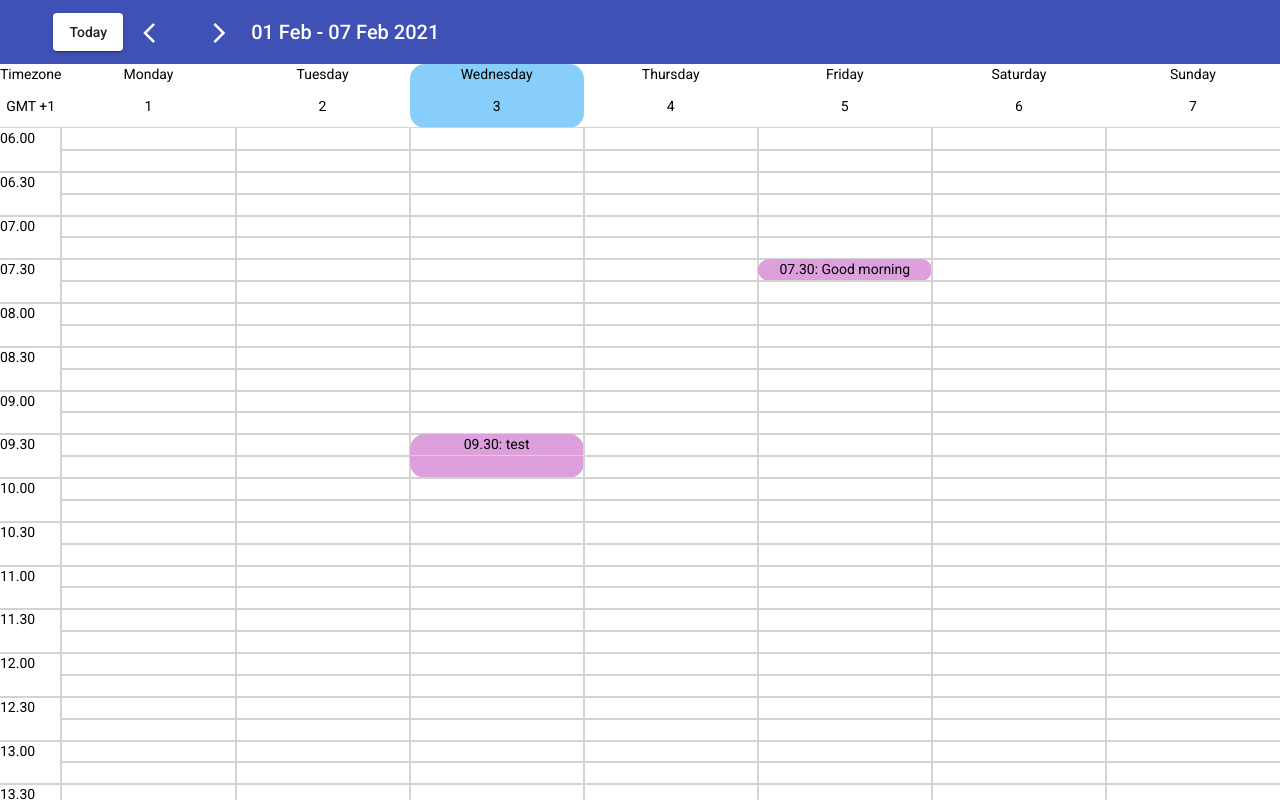
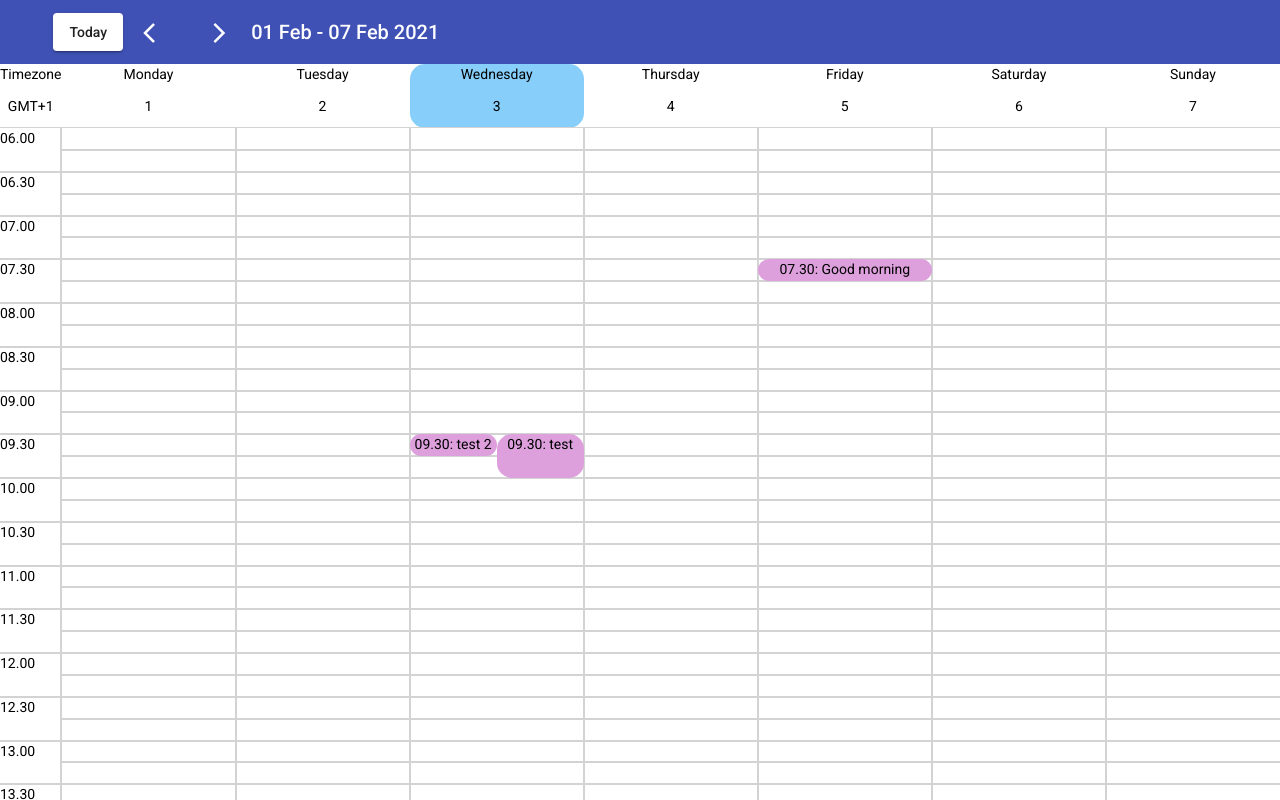
Before and after one commit to Toast-Trotzig/CalendarApp, an Angular app: page / in a window 1280 px wide. Shown: the top 800 px of the page. Built offline with nearby package versions, Linux system fonts and the light colour scheme.

Commit message:
z-index and multiple meetings fix

```diff
--- a/src/app/component/Models/model.ts
+++ b/src/app/component/Models/model.ts
@@ -6,7 +6,7 @@ export interface IDay {
 
 export interface ITimestamp {
   time: string;
-  meeting: IMeeting;
+  meeting: IMeeting[];
 }
 
 export interface IMeeting {
--- a/src/app/component/calendar/calendar.component.css
+++ b/src/app/component/calendar/calendar.component.css
@@ -1,7 +1,7 @@
 .mat-toolbar {
   position: sticky;
   top: 0;
-  z-index: 5;
+  z-index: 2;
 }
 
 .nav {
@@ -42,14 +42,21 @@
   outline:1px solid lightgray;
 }
 
+.meeting-container{
+  width: 100%;
+  display: flex;
+  flex-direction: row;
+  position: absolute;
+}
+
 .meeting {
-  position: absolute;
   border-radius: 15px;
-  width: 100%;
   background: plum;
   display: flex;
+  flex-direction: row;
   align-content: center;
   place-content: center;
+  z-index: 1;
 }
 
 .today {
--- a/src/app/component/calendar/calendar.component.html
+++ b/src/app/component/calendar/calendar.component.html
@@ -18,7 +18,7 @@
       <div class="side-info">
         <div class="timezone-header">
           <p>Timezone</p>
-          <p>GMT +1</p>
+          <p>GMT+1</p>
         </div>
         <div *ngFor="let temp of filteredtimes" class="timezone-blocks">
           {{temp.time}}
@@ -30,9 +30,15 @@
           <p>{{day.date | date: 'd'}}</p>
         </div>
         <div *ngFor="let temp of day.timestamp" class="blocks">
-
-          <div *ngIf="temp.meeting" class="meeting" style="height: calc(100%*{{temp.meeting.multiplier}})">
-            {{temp.time}}: {{temp.meeting.name}}
+          <div *ngIf="temp.meeting?.length > 1" class="meeting-container" style="height: calc(100%*{{temp.meeting[0].multiplier}}">
+            <div *ngFor="let tmp of temp.meeting" class="meeting" style="height: calc(100%*{{tmp.multiplier}}); width: calc(100%/{{temp.meeting.length}}">
+            {{temp.time}}: {{tmp.name}}
+            </div>
+          </div>
+          <div *ngIf="temp.meeting?.length === 1" class="meeting-container" style="height: calc(100%*{{temp.meeting[0].multiplier}}">
+            <div *ngFor="let tmp of temp.meeting" class="meeting" style="width: 100%">
+              {{temp.time}}: {{tmp.name}}
+            </div>
           </div>
         </div>
       </div>
--- a/src/app/component/calendar/calendar.component.ts
+++ b/src/app/component/calendar/calendar.component.ts
@@ -11,23 +11,23 @@ export class CalendarComponent implements OnInit {
 
 
   timestamps: ITimestamp[] = [
-    {time: '06.00', meeting: null}, {time: '06.15', meeting: null}, {time: '06.30', meeting: null}, {time: '06.45', meeting: null},
-    {time: '07.00', meeting: null}, {time: '07.15', meeting: null}, {time: '07.30', meeting: null}, {time: '07.45', meeting: null},
-    {time: '08.00', meeting: null}, {time: '08.15', meeting: null}, {time: '08.30', meeting: null}, {time: '08.45', meeting: null},
-    {time: '09.00', meeting: null}, {time: '09.15', meeting: null}, {time: '09.30', meeting: null}, {time: '09.45', meeting: null},
-    {time: '10.00', meeting: null}, {time: '10.15', meeting: null}, {time: '10.30', meeting: null}, {time: '10.45', meeting: null},
-    {time: '11.00', meeting: null}, {time: '11.15', meeting: null}, {time: '11.30', meeting: null}, {time: '11.45', meeting: null},
-    {time: '12.00', meeting: null}, {time: '12.15', meeting: null}, {time: '12.30', meeting: null}, {time: '12.45', meeting: null},
-    {time: '13.00', meeting: null}, {time: '13.15', meeting: null}, {time: '13.30', meeting: null}, {time: '13.45', meeting: null},
-    {time: '14.00', meeting: null}, {time: '14.15', meeting: null}, {time: '14.30', meeting: null}, {time: '14.45', meeting: null},
-    {time: '15.00', meeting: null}, {time: '15.15', meeting: null}, {time: '15.30', meeting: null}, {time: '15.45', meeting: null},
-    {time: '16.00', meeting: null}, {time: '16.15', meeting: null}, {time: '16.30', meeting: null}, {time: '16.45', meeting: null},
-    {time: '17.00', meeting: null}, {time: '17.15', meeting: null}, {time: '17.30', meeting: null}, {time: '17.45', meeting: null},
-    {time: '18.00', meeting: null}, {time: '18.15', meeting: null}, {time: '18.30', meeting: null}, {time: '18.45', meeting: null},
-    {time: '19.00', meeting: null}, {time: '19.15', meeting: null}, {time: '19.30', meeting: null}, {time: '19.45', meeting: null},
-    {time: '20.00', meeting: null}, {time: '20.15', meeting: null}, {time: '20.30', meeting: null}, {time: '20.45', meeting: null},
-    {time: '21.00', meeting: null}, {time: '21.15', meeting: null}, {time: '21.30', meeting: null}, {time: '21.45', meeting: null},
-    {time: '22.00', meeting: null}, {time: '22.15', meeting: null}, {time: '22.30', meeting: null}, {time: '22.45', meeting: null}
+    {time: '06.00', meeting: []}, {time: '06.15', meeting: []}, {time: '06.30', meeting: []}, {time: '06.45', meeting: []},
+    {time: '07.00', meeting: []}, {time: '07.15', meeting: []}, {time: '07.30', meeting: []}, {time: '07.45', meeting: []},
+    {time: '08.00', meeting: []}, {time: '08.15', meeting: []}, {time: '08.30', meeting: []}, {time: '08.45', meeting: []},
+    {time: '09.00', meeting: []}, {time: '09.15', meeting: []}, {time: '09.30', meeting: []}, {time: '09.45', meeting: []},
+    {time: '10.00', meeting: []}, {time: '10.15', meeting: []}, {time: '10.30', meeting: []}, {time: '10.45', meeting: []},
+    {time: '11.00', meeting: []}, {time: '11.15', meeting: []}, {time: '11.30', meeting: []}, {time: '11.45', meeting: []},
+    {time: '12.00', meeting: []}, {time: '12.15', meeting: []}, {time: '12.30', meeting: []}, {time: '12.45', meeting: []},
+    {time: '13.00', meeting: []}, {time: '13.15', meeting: []}, {time: '13.30', meeting: []}, {time: '13.45', meeting: []},
+    {time: '14.00', meeting: []}, {time: '14.15', meeting: []}, {time: '14.30', meeting: []}, {time: '14.45', meeting: []},
+    {time: '15.00', meeting: []}, {time: '15.15', meeting: []}, {time: '15.30', meeting: []}, {time: '15.45', meeting: []},
+    {time: '16.00', meeting: []}, {time: '16.15', meeting: []}, {time: '16.30', meeting: []}, {time: '16.45', meeting: []},
+    {time: '17.00', meeting: []}, {time: '17.15', meeting: []}, {time: '17.30', meeting: []}, {time: '17.45', meeting: []},
+    {time: '18.00', meeting: []}, {time: '18.15', meeting: []}, {time: '18.30', meeting: []}, {time: '18.45', meeting: []},
+    {time: '19.00', meeting: []}, {time: '19.15', meeting: []}, {time: '19.30', meeting: []}, {time: '19.45', meeting: []},
+    {time: '20.00', meeting: []}, {time: '20.15', meeting: []}, {time: '20.30', meeting: []}, {time: '20.45', meeting: []},
+    {time: '21.00', meeting: []}, {time: '21.15', meeting: []}, {time: '21.30', meeting: []}, {time: '21.45', meeting: []},
+    {time: '22.00', meeting: []}, {time: '22.15', meeting: []}, {time: '22.30', meeting: []}, {time: '22.45', meeting: []}
   ];
 
   filteredtimes: ITimestamp[];
@@ -56,6 +56,7 @@ export class CalendarComponent implements OnInit {
     const testmeeting = Object.assign({}, this.meeting);
     const tstmeeting = Object.assign({}, this.meeting);
     const nextweekmeeting = Object.assign({}, this.meeting);
+    const meeting = Object.assign({}, this.meeting);
 
     for (let i = 0; i < 29; i++) {
       const tmp = JSON.parse(JSON.stringify(this.timestamps));
@@ -67,13 +68,23 @@ export class CalendarComponent implements OnInit {
 
     testmeeting.name = 'test';
     testmeeting.multiplier = 2;
-    this.days[2].timestamp[14].meeting = testmeeting;
+    this.days[2].timestamp[14].meeting[0] = testmeeting;
     tstmeeting.name = 'Good morning';
     tstmeeting.multiplier = 1;
-    this.days[4].timestamp[6].meeting = tstmeeting;
+    this.days[4].timestamp[6].meeting[0] = tstmeeting;
     nextweekmeeting.name = 'Meeting';
-    nextweekmeeting.multiplier = 4;
-    this.days[12].timestamp[22].meeting = nextweekmeeting;
+    nextweekmeeting.multiplier = 3;
+    this.days[11].timestamp[22].meeting[0] = nextweekmeeting;
+    meeting.name = 'test 2';
+    meeting.multiplier = 1;
+    this.days[2].timestamp[14].meeting[1] = meeting;
+
+    for (const day of this.days) {
+      for (const time of day.timestamp) {
+        time.meeting.sort((a, b) => a.multiplier - b.multiplier);
+      }
+    }
+
 
     this.week = this.days.slice(this.startindex, this.endindex);
   }
```
